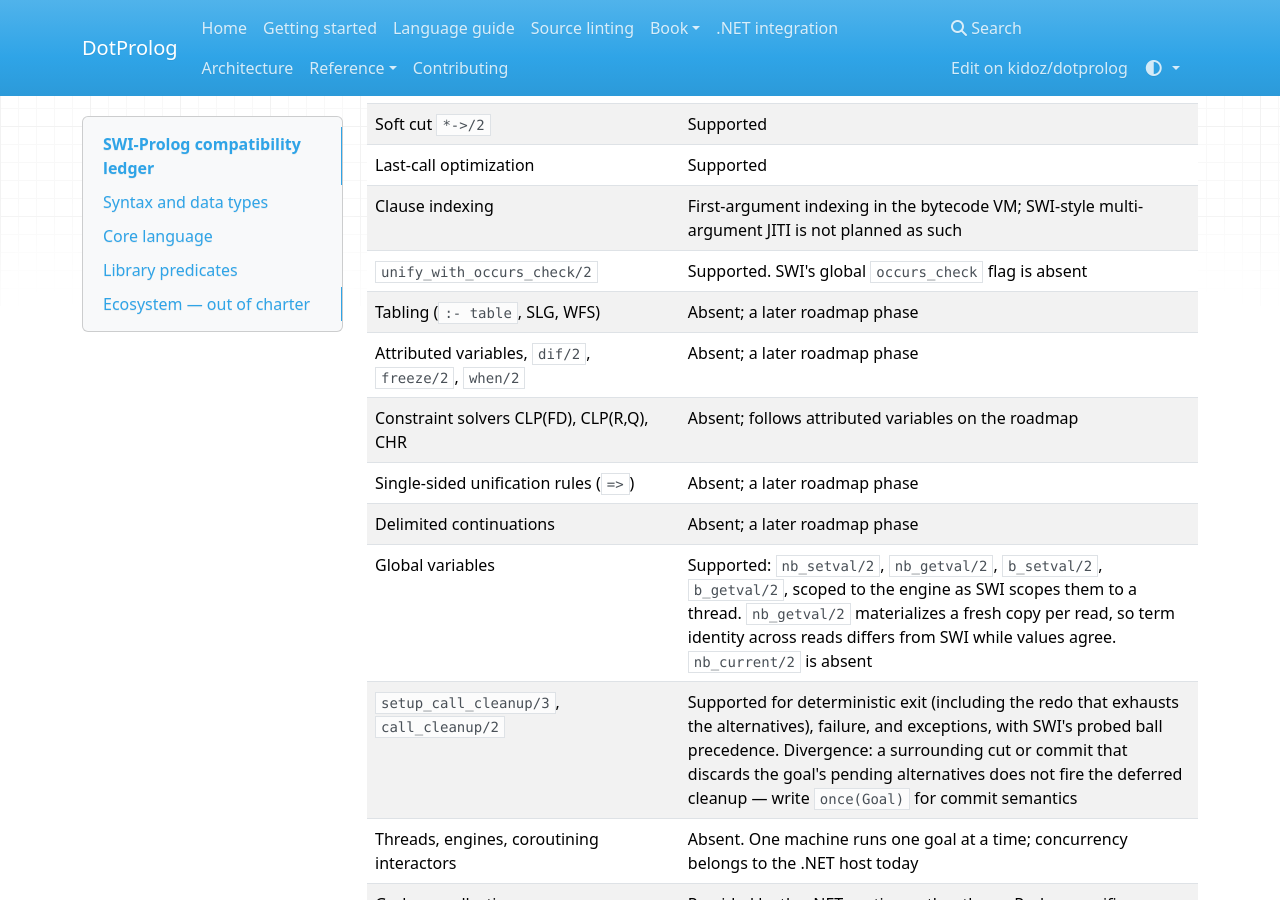
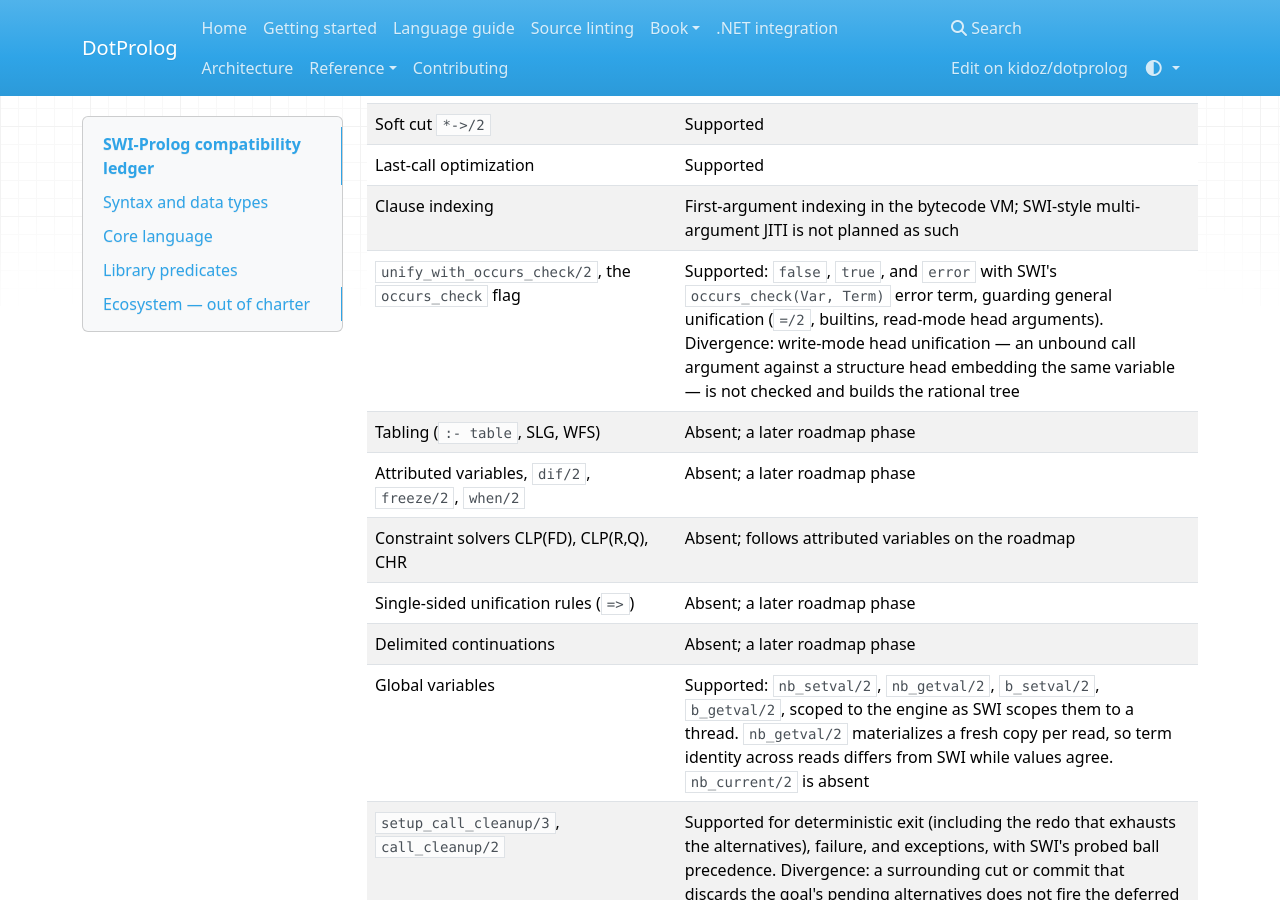
Before and after one commit to kidoz/dotprolog, an MkDocs documentation site: the page built from docs/reference/swi-compatibility.md, in a window 1280 px wide and 900 px high, scrolled down 1320 px. Built offline with MkDocs 1.6.1, drawn with Linux system fonts in a browser that asks for light colours; nearby versions of some CDN libraries.

Commit message:
Record the occurs_check flag in the SWI ledger and changelog

```diff
--- a/docs/reference/swi-compatibility.md
+++ b/docs/reference/swi-compatibility.md
@@ -34,7 +34,7 @@ a corpus of ledger goals against SWI-Prolog itself and asserts the outputs agree
 | Soft cut `*->/2` | Supported |
 | Last-call optimization | Supported |
 | Clause indexing | First-argument indexing in the bytecode VM; SWI-style multi-argument JITI is not planned as such |
-| `unify_with_occurs_check/2` | Supported. SWI's global `occurs_check` flag is absent |
+| `unify_with_occurs_check/2`, the `occurs_check` flag | Supported: `false`, `true`, and `error` with SWI's `occurs_check(Var, Term)` error term, guarding general unification (`=/2`, builtins, read-mode head arguments). Divergence: write-mode head unification — an unbound call argument against a structure head embedding the same variable — is not checked and builds the rational tree |
 | Tabling (`:- table`, SLG, WFS) | Absent; a later roadmap phase |
 | Attributed variables, `dif/2`, `freeze/2`, `when/2` | Absent; a later roadmap phase |
 | Constraint solvers CLP(FD), CLP(R,Q), CHR | Absent; follows attributed variables on the roadmap |
```
Also changed, not shown: CHANGELOG.md (+3 -0 lines), docs/reference/iso-processor-characteristics.md (+3 -0 lines).
